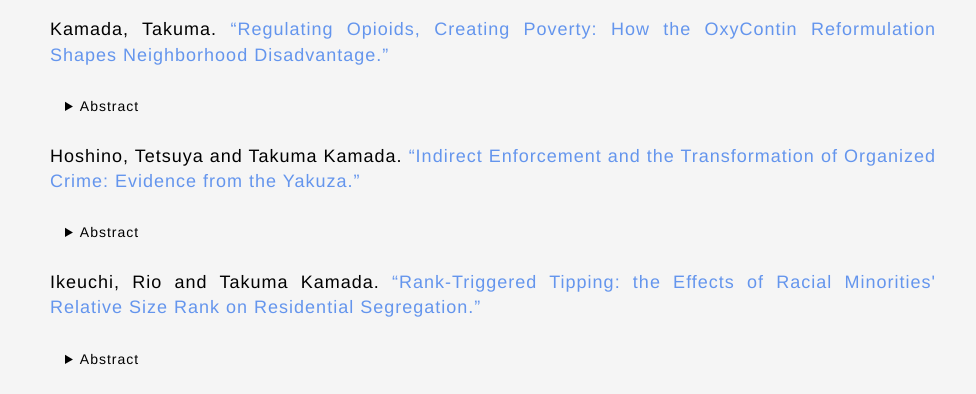
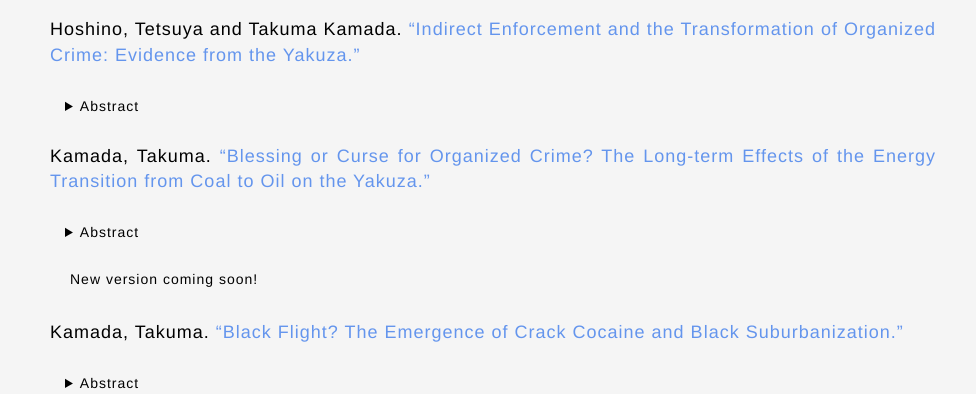
Before and after one commit to tkmkmd/tkmkmd.github.io, a plain HTML site: page research.html in a window 1280 px wide. Shown: the part 343-737 px from the top of the page, without its empty margins (147-1123 px from the left). Drawn offline with Linux system fonts and the light colour scheme.

Commit message:
Update research.html

```diff
--- a/research.html
+++ b/research.html
@@ -52,7 +52,7 @@ height="0" width="0" style="display:none;visibility:hidden"></iframe></noscript>
 					<p class="selected">Working Papers:</p>
 
 
-					<p class="paper">Kamada, Takuma. <a href="https://drive.google.com/file/d/1YNZX1cA8afdEwvlH3kQ3NzM_KgH6s3oi/view?usp=share_link" target="_blank">“Regulating Opioids, Creating Poverty: How the OxyContin Reformulation Shapes Neighborhood Disadvantage.”</a>
+				<!--	<p class="paper">Kamada, Takuma. <a href="https://drive.google.com/file/d/1YNZX1cA8afdEwvlH3kQ3NzM_KgH6s3oi/view?usp=share_link" target="_blank">“Regulating Opioids, Creating Poverty: How the OxyContin Reformulation Shapes Neighborhood Disadvantage.”</a>
 					 <details><summary>Abstract</summary>
 					<p class="abstract">
 						The opioid crisis has had adverse public health effects, disproportionately affecting the White population in its initial phase, yet our understanding of its effects on neighborhood inequality remains
@@ -64,6 +64,7 @@ height="0" width="0" style="display:none;visibility:hidden"></iframe></noscript>
 						neighborhoods are most consistent with relocation of the poor rather than increases in the overall poor population. The study highlights unintended consequences of supply-side drug
 						policy amid illicit substitutes: the reshaping of the geographic distribution of poverty and the racial composition of neighborhoods.					</p>
 					</details>
+						-->
 
 
 
@@ -77,7 +78,7 @@ height="0" width="0" style="display:none;visibility:hidden"></iframe></noscript>
 
 
 
-					<p class="paper">Ikeuchi, Rio and Takuma Kamada. <a href="https://drive.google.com/file/d/1wvWRzkHR9ToSfTT5Srie6Wa3PBizJo58/view?usp=share_link" target="_blank">“Rank-Triggered Tipping: the Effects of Racial Minorities' Relative Size Rank on Residential Segregation.”</a>
+				<!--	<p class="paper">Ikeuchi, Rio and Takuma Kamada. <a href="https://drive.google.com/file/d/1wvWRzkHR9ToSfTT5Srie6Wa3PBizJo58/view?usp=share_link" target="_blank">“Rank-Triggered Tipping: the Effects of Racial Minorities' Relative Size Rank on Residential Segregation.”</a>
 					<details><summary>Abstract</summary>
 					<p class="abstract">
 						As the United States undergoes demographic shifts where multiple racial and ethnic groups increasingly coexist, understanding how these changing compositions affect residential segregation is crucial. We demonstrate that segregation responds to the ordinal ranking of minority groups---their relative positions by population share---not only group population sizes.
@@ -87,6 +88,7 @@ height="0" width="0" style="display:none;visibility:hidden"></iframe></noscript>
 						Our findings reveal that residential sorting operates through two complementary mechanisms: traditional share-based tipping (based on absolute population sizes) and rank-triggered tipping (based on relative group size). These findings help explain the persistence of segregation across different minority groups and temporal variation in segregation within the same locations, advancing our understanding of how demographic diversity translates into segregation.
 					</p>
 					</details>
+						-->
 
 
 
```
